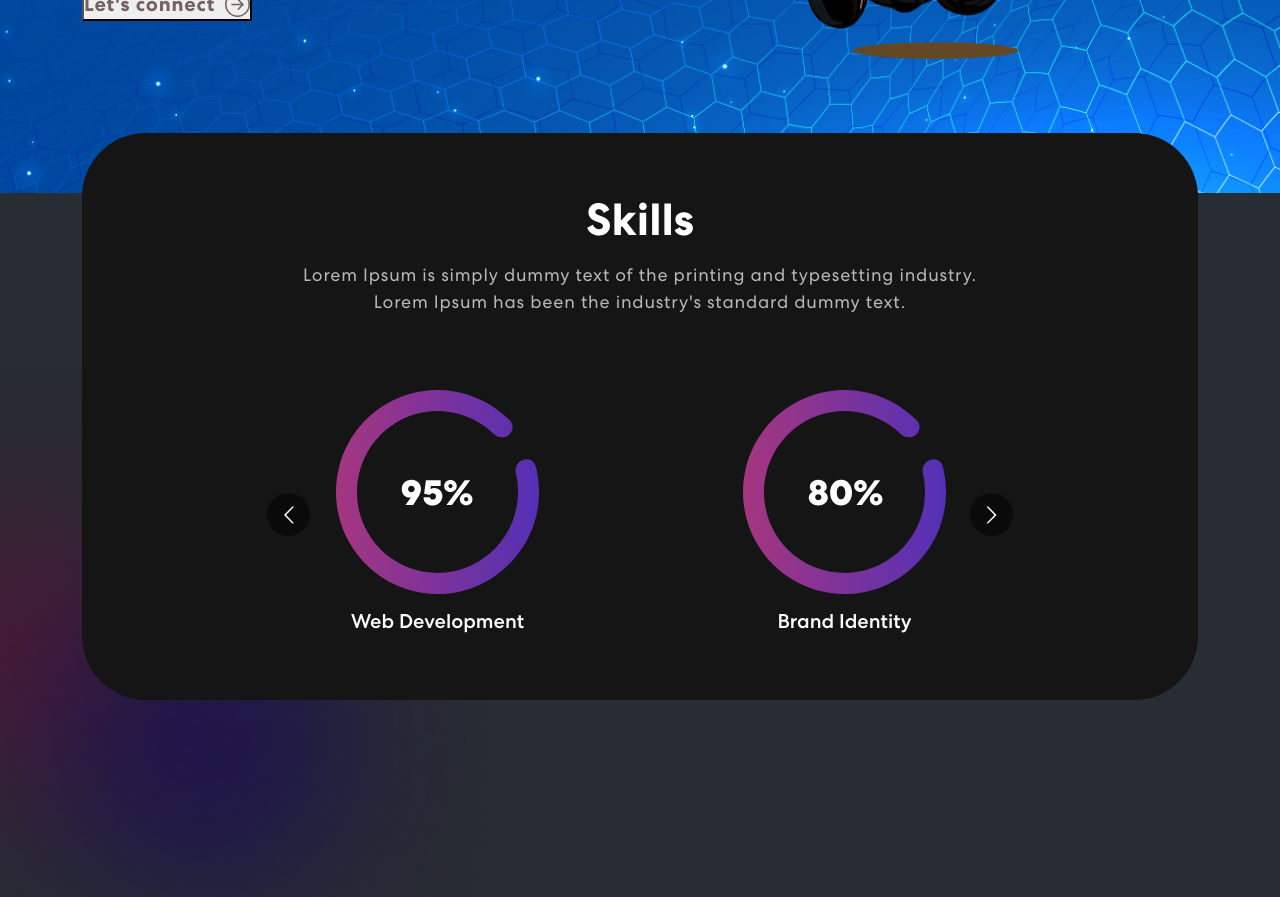
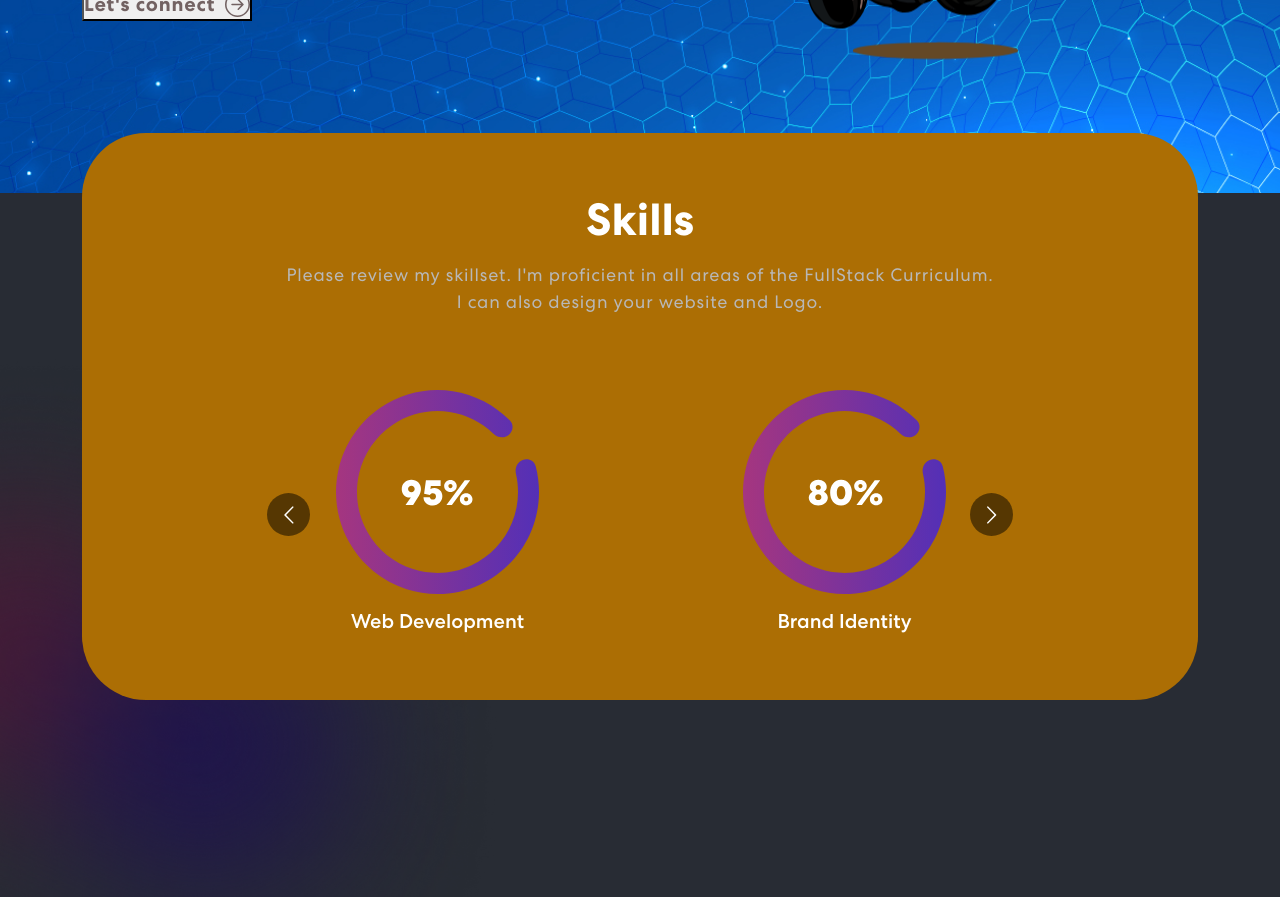
Before and after one commit to darentho/reactprofile20, a React (Create React App) app in the folder client/: page / in a window 1280 px wide. Shown: the part 540-1437 px from the top of the page. Built offline with nearby package versions, Linux system fonts and the light colour scheme.

Commit message:
added the skills section with the carousel-react dependency

```diff
--- a/client/src/App.css
+++ b/client/src/App.css
@@ -265,7 +265,7 @@ nav.navbar .navbar-toggler[aria-expanded="true"] .navbar-toggler-icon {
   position: relative;
 }
 .skill-bx {
-  background: #151515;
+  background: #ac6e04;
   border-radius: 64px;
   text-align: center;
   padding: 60px 50px;
--- a/client/src/components/Skills.js
+++ b/client/src/components/Skills.js
@@ -35,9 +35,9 @@ export const Skills = () => {
             <div className="skill-bx wow zoomIn">
               <h2>Skills</h2>
               <p>
-                Lorem Ipsum is simply dummy text of the printing and typesetting
-                industry.<br></br> Lorem Ipsum has been the industry's standard
-                dummy text.
+                Please review my skillset. I'm proficient in all areas of the
+                FullStack Curriculum.<br></br> I can also design your website
+                and Logo.
               </p>
               <Carousel
                 responsive={responsive}
```
